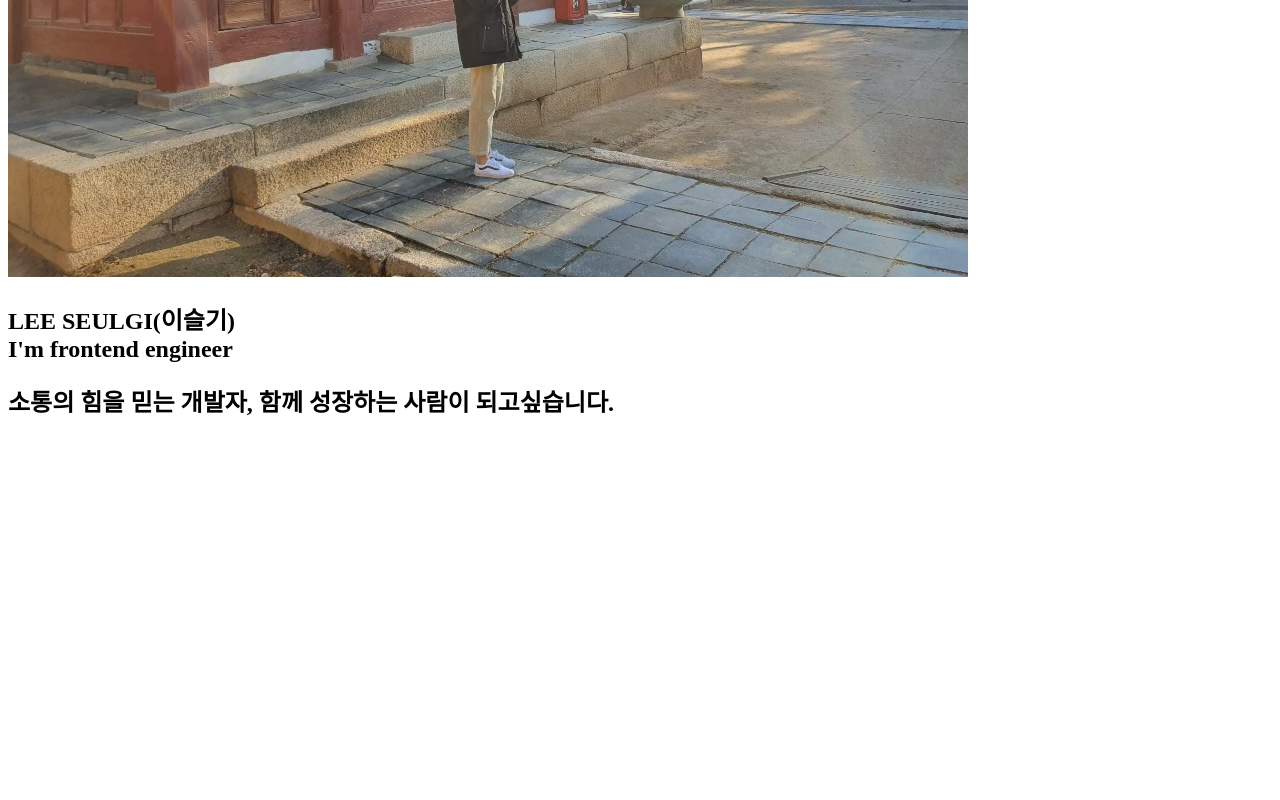
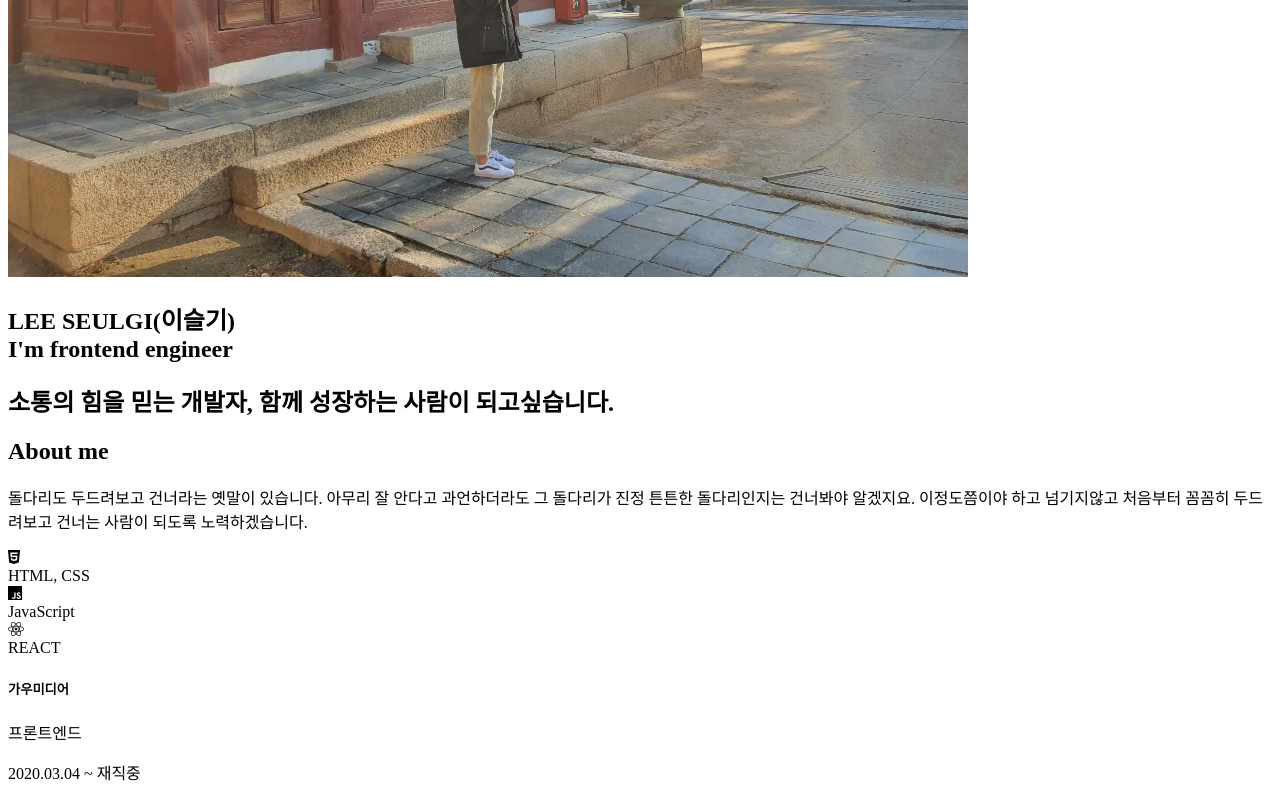
Before and after one commit to seulgi1214/portfolio, a plain HTML site: page index.html in a window 1280 px wide. Shown: the part 591-1391 px from the top of the page. Before the commit the page ends 1029 px from the top, so only its background shows below. Drawn offline with Linux system fonts and the light colour scheme.

Commit message:
html: stack

```diff
--- a/index.html
+++ b/index.html
@@ -39,11 +39,39 @@
         <h1 class="home__title">LEE SEULGI(이슬기)<br>I'm frontend engineer</h1>
         <h2 class="home__description">소통의 힘을 믿는 개발자, 함께 성장하는 사람이 되고싶습니다.</h2>
     </section>
-
     <!-- about me -->
-    <section id="about"></section>
+    <section id="about">
+        <h1>About me</h1>
+        <p>돌다리도 두드려보고 건너라는 옛말이 있습니다. 아무리 잘 안다고 과언하더라도 그 돌다리가 진정 튼튼한 돌다리인지는 건너봐야 알겠지요.
+            이정도쯤이야 하고 넘기지않고 처음부터 꼼꼼히 두드려보고 건너는 사람이 되도록 노력하겠습니다.</p>
+    </section>
     <!-- stack -->
-    <section id="stack"></section>
+    <section id="stack">
+        <div class="stack__cards">
+            <div class="card">
+                <div class="card__icon"><i class="fab fa-html5"></i></div>
+                <div class="card__title">HTML, CSS</div>
+                <div class="card__description"></div>
+            </div>
+            <div class="card">
+                <div class="card__icon"><i class="fab fa-js"></i></div>
+                <div class="card__title">JavaScript</div>
+                <div class="card__description"></div>
+            </div>
+            <div class="card">
+                <div class="card__icon"><i class="fab fa-react"></i></div>
+                <div class="card__title">REACT</div>
+                <div class="card__description"></div>
+            </div>
+        </div>
+        <div class="stack__jobs">
+            <div class="job">
+                <h5 class="job__company">가우미디어</h5>
+                <p class="job__name">프론트엔드</p>
+                <p class="job__period">2020.03.04 ~ 재직중</p>
+            </div>
+        </div>
+    </section>
     <!-- project -->
     <section id="project"></section>
     <!-- contact -->
```
